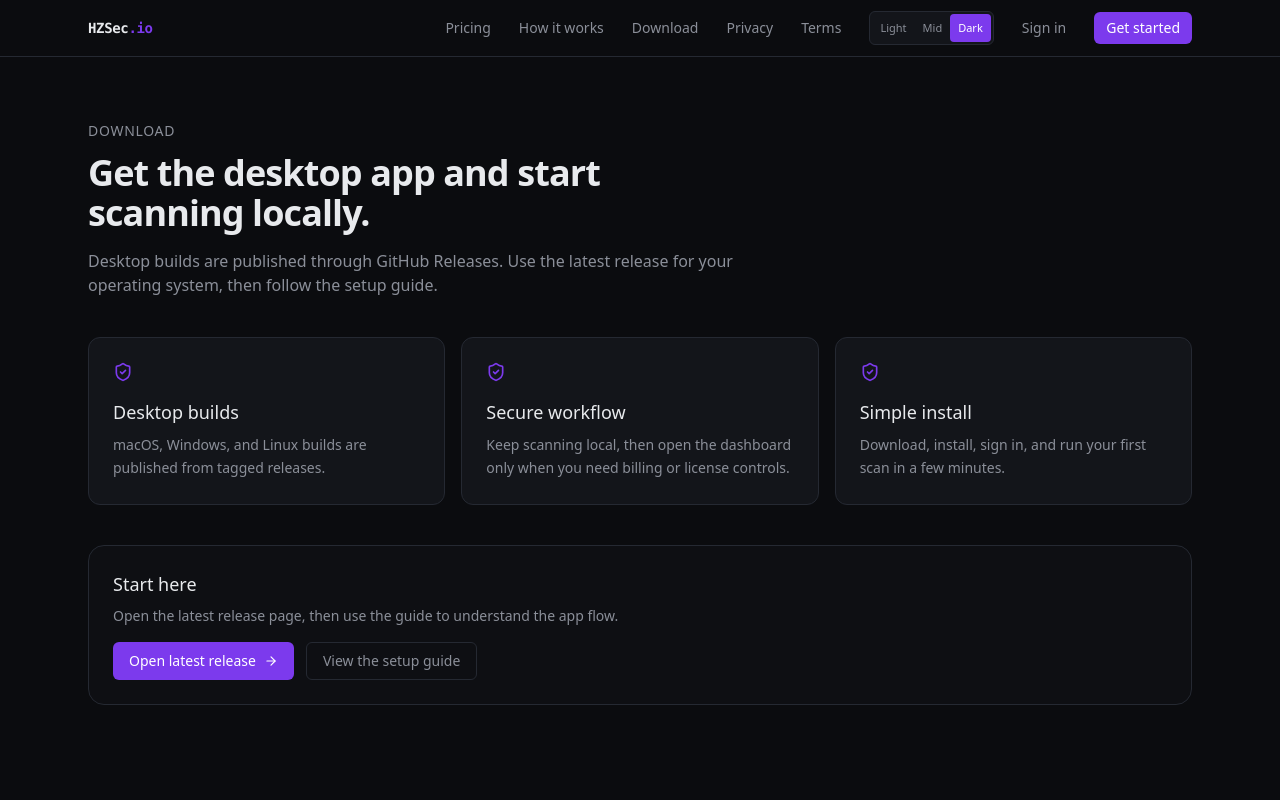
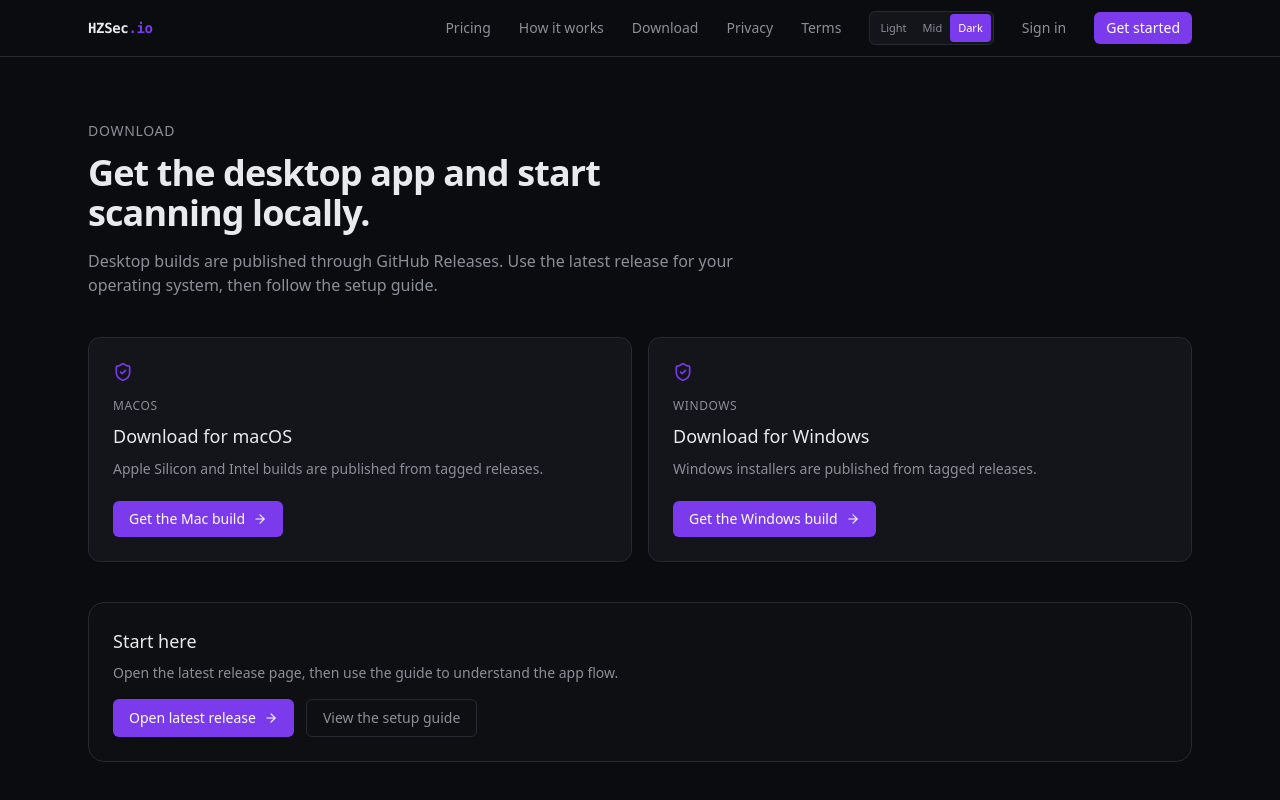
Before and after one commit to HamzaAls-AI/HZSEC, a Next.js app in the folder hzsec-website/: page /download in a window 1280 px wide. Shown: the top 800 px of the page. Built offline with nearby package versions, Linux system fonts and the light colour scheme; no server answers.

Commit message:
feat: split download page by platform

```diff
--- a/hzsec-website/app/download/page.tsx
+++ b/hzsec-website/app/download/page.tsx
@@ -22,10 +22,19 @@
           </p>
         </div>
 
-        <div className="mt-10 grid gap-4 sm:grid-cols-3">
-          <Card title="Desktop builds" body="macOS, Windows, and Linux builds are published from tagged releases." />
-          <Card title="Secure workflow" body="Keep scanning local, then open the dashboard only when you need billing or license controls." />
-          <Card title="Simple install" body="Download, install, sign in, and run your first scan in a few minutes." />
+        <div className="mt-10 grid gap-4 sm:grid-cols-2">
+          <DownloadCard
+            os="macOS"
+            body="Apple Silicon and Intel builds are published from tagged releases."
+            href="https://github.com/HamzaAls-AI/HZSEC/releases/latest"
+            cta="Get the Mac build"
+          />
+          <DownloadCard
+            os="Windows"
+            body="Windows installers are published from tagged releases."
+            href="https://github.com/HamzaAls-AI/HZSEC/releases/latest"
+            cta="Get the Windows build"
+          />
         </div>
 
         <div className="mt-10 rounded-2xl border border-border bg-panel/40 p-6">
@@ -51,17 +60,26 @@
   );
 }
 
-function Card({
-  title, body
+function DownloadCard({
+  os, body, href, cta
 }: {
-  title: string;
+  os: string;
   body: string;
+  href: string;
+  cta: string;
 }) {
   return (
     <div className="rounded-xl border border-border bg-panel p-6">
       <ShieldCheck className="text-accent" size={20} />
-      <h2 className="mt-4 text-lg font-medium">{title}</h2>
+      <p className="mt-4 text-xs uppercase tracking-wider text-muted">{os}</p>
+      <h2 className="mt-2 text-lg font-medium">Download for {os}</h2>
       <p className="mt-2 text-sm leading-relaxed text-muted">{body}</p>
+      <a
+        href={href}
+        className="mt-5 inline-flex items-center gap-2 rounded-md bg-accent px-4 py-2 text-sm text-white hover:bg-accent/90"
+      >
+        {cta} <ArrowRight size={14} />
+      </a>
     </div>
   );
 }
```
